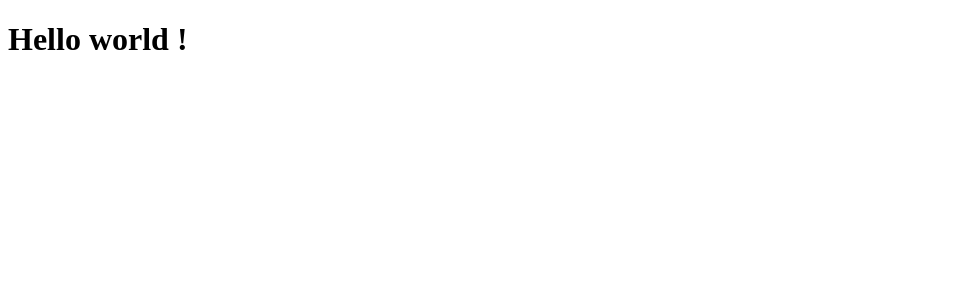
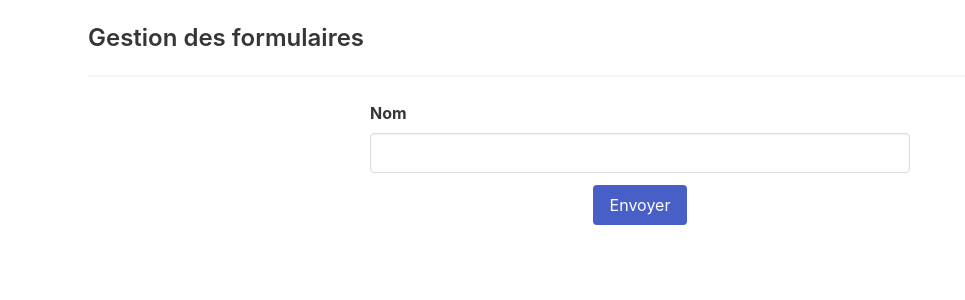
Before and after one commit to MarineTsr/forms, a React (Create React App) app: page / in a window 1280 px wide. Shown: the top 300 px of the page, without its empty margins (0-965 px from the left). Built offline with nearby package versions, Linux system fonts and the light colour scheme.

Commit message:
Basic form and tests

```diff
--- a/src/App.js
+++ b/src/App.js
@@ -1,5 +1,47 @@
+import { useForm } from "react-hook-form";
+
 function App() {
-  return <h1>Hello world !</h1>;
+  const { register, handleSubmit, getValues, watch } = useForm();
+
+  watch();
+
+  const formSubmit = (values) => {
+    console.log(values);
+  };
+
+  console.log(getValues());
+
+  return (
+    <div className="container my-5 px-5">
+      <h1 className="title is-4">Gestion des formulaires</h1>
+      <hr />
+      <form className="columns" onSubmit={handleSubmit(formSubmit)}>
+        <div className="column is-6 is-offset-3">
+          <div className="field">
+            <label htmlFor="lastname" className="label">
+              Nom
+            </label>
+            <div className="control">
+              <input
+                className="input"
+                id="lastname"
+                type="text"
+                {...register("lastname")}
+              />
+            </div>
+          </div>
+
+          <div className="field is-grouped is-grouped-centered">
+            <div className="control">
+              <button type="submit" className="button is-link">
+                Envoyer
+              </button>
+            </div>
+          </div>
+        </div>
+      </form>
+    </div>
+  );
 }
 
 export default App;
--- /dev/null
+++ b/src/index.scss
@@ -0,0 +1,8 @@
+@import "~bulma/sass/utilities/_all";
+@import "~bulma/sass/base/_all";
+@import "~bulma/sass/elements/_all";
+@import "~bulma/sass/form/_all";
+@import "~bulma/sass/components/_all";
+@import "~bulma/sass/grid/_all";
+@import "~bulma/sass/helpers/_all";
+@import "~bulma/sass/layout/_all";
```
Also changed, not shown: package.json (+8 -1 lines), src/index.js (+6 -5 lines), 1 other file (tests, documents, lock files or other folders).
